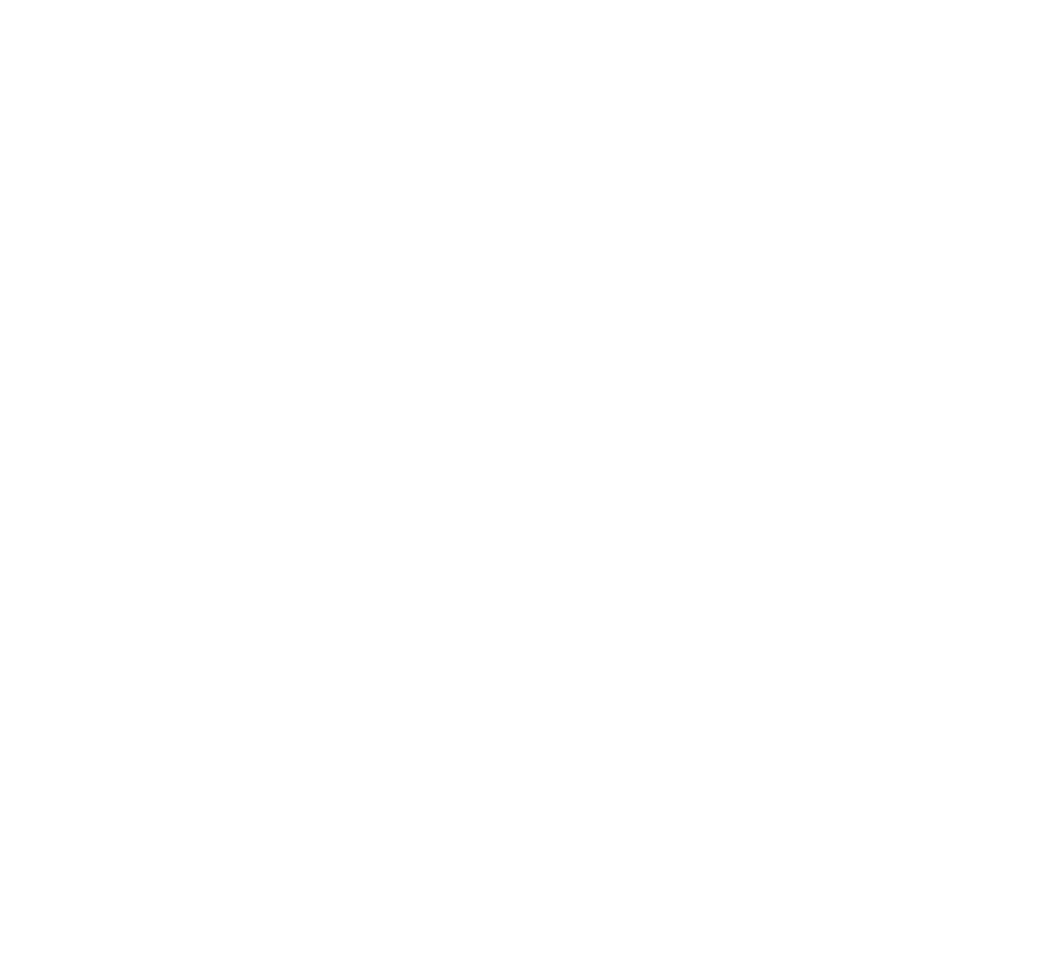
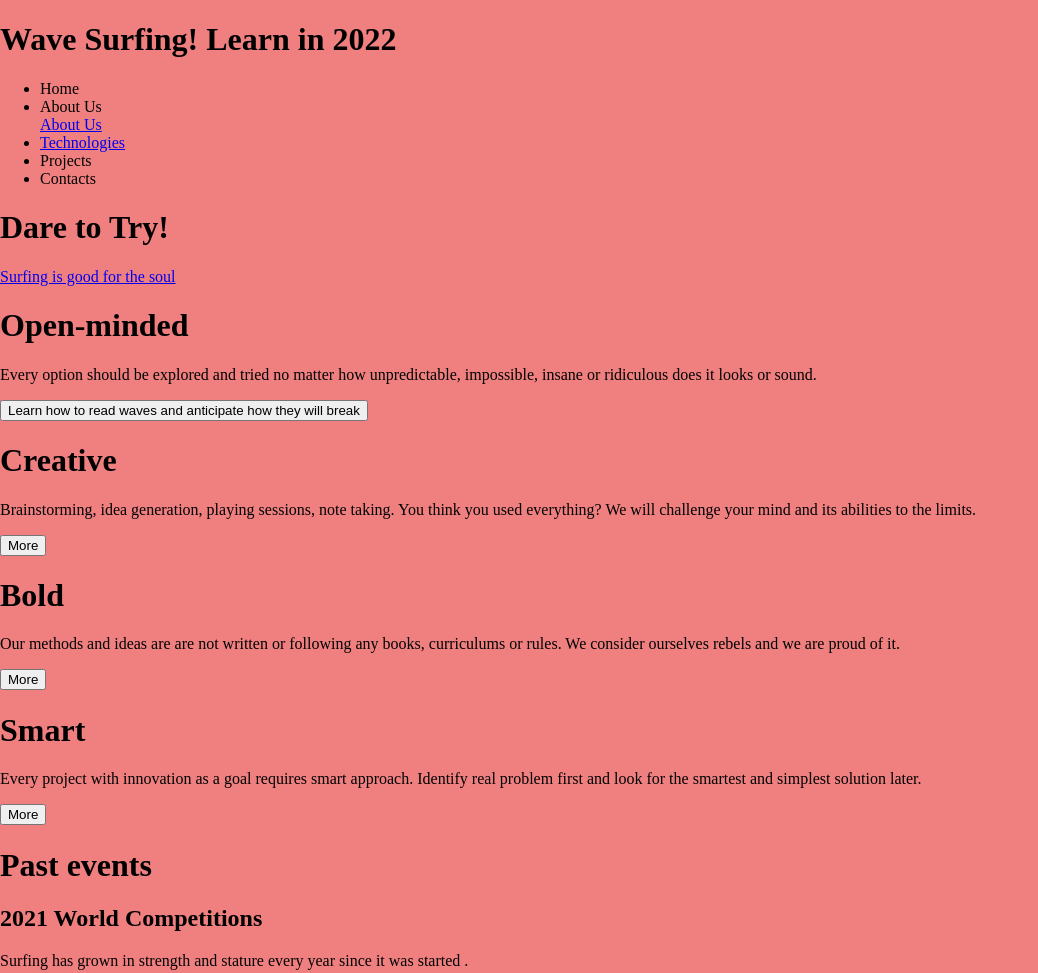
Before and after one commit to EBPL-Tech-Training/helloworldYB, a plain HTML site: page newfolder/folder2/Class_2.html in a window 1280 px wide. Shown: the top 973 px of the page, without its empty margins (0-1038 px from the left). Before the commit the page ends 800 px from the top, so only its background shows below. Drawn offline with Linux system fonts and the light colour scheme; files that its build step writes are made by us from their sources.

Commit message:
Update Class_2.html

```diff
--- a/newfolder/folder2/Class_2.html
+++ b/newfolder/folder2/Class_2.html
@@ -1 +1,110 @@
-<!--Class #2 Sample File-->
+<!--Class #2 Sample File Demo file: https://jsfiddle.net/ebpltrainer/0hnymLoa/71/-->
+<!DOCTYPE html>
+<html lang="eng">
+<html>
+  <head>
+    <meta charset="utf-8">
+    <title>My test Webpage Class #2 EBPL </title>
+
+    <link href="styles/style.css" rel="stylesheet" type="text/css">
+  </head>
+	<body>
+	<h1>Wave Surfing! Learn in 2022</h1>
+
+	<ul>
+        <li>Home</li>
+
+				<li>About Us</li>
+			<a href="#about_us">About Us</a>
+
+        <li><a href="#tech">Technologies</a></li>
+        <li>Projects</li>
+        <li>Contacts</li>
+      </ul>
+
+	<h1>Dare to Try!</h1>
+	<p>
+
+
+
+	<a href="https://surfd.com/2017/12/surfing-mindfulness-4-reasons-surfing-good-soul/">Surfing is good for the soul</a>
+
+
+	</p>
+
+	<h1>Open-minded</h1>
+        <p>Every option should be explored and tried no matter how unpredictable, impossible, insane or ridiculous does it looks or sound.</p>
+			<a href='https://barefootsurftravel.com/livemore-magazine/how-to-read-waves'><button>Learn how to read waves and anticipate how they will break</button></a>
+				<h1>Creative</h1>
+        <p>Brainstorming, idea generation, playing sessions, note taking. You think you used everything? We will challenge your mind and its abilities to the limits.</p>
+
+        <button >More</button>
+				<h1>Bold</h1>
+        <p>Our methods and ideas are are not written or following any books, curriculums or rules. We consider ourselves rebels and we are proud of it.</p>
+        <button>More</button>
+
+
+        <h1>Smart</h1>
+        <p>Every project with innovation as a goal requires smart approach. Identify real problem first and look for the smartest and simplest solution later.</p>
+        <button>More</button>
+
+
+				 <h1>Past events</h1>
+      <article>
+        <h1>2021 World Competitions</h1>
+        <p>Surfing has grown in strength and stature every year since it was started .</p>
+        <!--mp4 -->
+								<video src="https://media.giphy.com/media/R0RbtbEl121qrRIV4y/giphy.mp4" width="auto" height="auto" controls>
+Video not supported
+</video>
+				<!--youtube -->
+				<iframe width="560" height="315" src="https://www.youtube.com/embed/2ObBf9JS0o4" title="YouTube video player" frameborder="0" allow="accelerometer; autoplay; clipboard-write; encrypted-media; gyroscope; picture-in-picture" allowfullscreen></iframe>
+
+<a class="link" href="#">more...</a>
+
+
+	<footer>
+
+    <ul class="nav-ul">
+
+      <li><a href="#">Home</a></li>
+			<li id="about_us"><a href="#">About Us</a></li>
+			<h1 id="about_us">About Us<h1>
+
+			</h1>
+
+			</h1>
+			<br>
+			  <ol>
+				<br>
+				<li><a href="https://www.nationalgeographic.com/culture/article/130803-surfing-surprising-history-hawaiian-culture-extreme-sports">Learn About Surfing</a>
+				</li>
+				<br>
+				<li><a href="https://www.worldsurfleague.com/"> World League</a></li>
+
+
+
+				</ol>
+
+
+				<img src="https://i.postimg.cc/MGTmSzdh/beach-1824855-1280.jpg" >
+
+
+      <li id="tech"><a href="#">Technologies</a></li>
+
+      <li id="projects"><a href="#">Projects</a></li>
+      <li id="contacts"><a href="#">Contacts</a></li>
+
+			<a href="#">Got to the Top </a>
+
+    </ul>
+
+  <p class="copy">&copy;  Design Year</p>
+</footer>
+<div class="line"></div>
+
+
+
+
+
+	</body>
```
